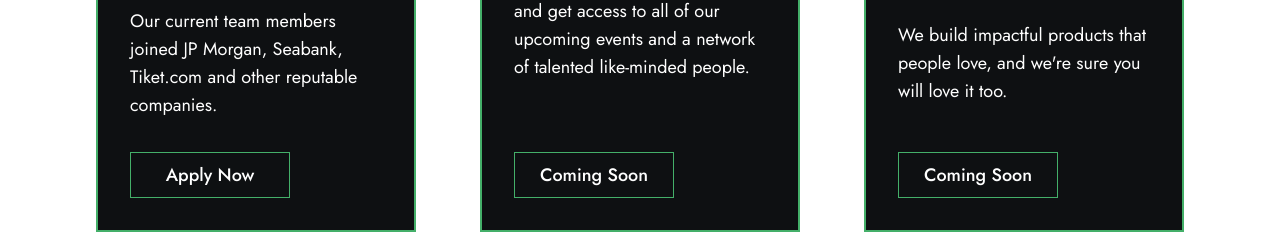
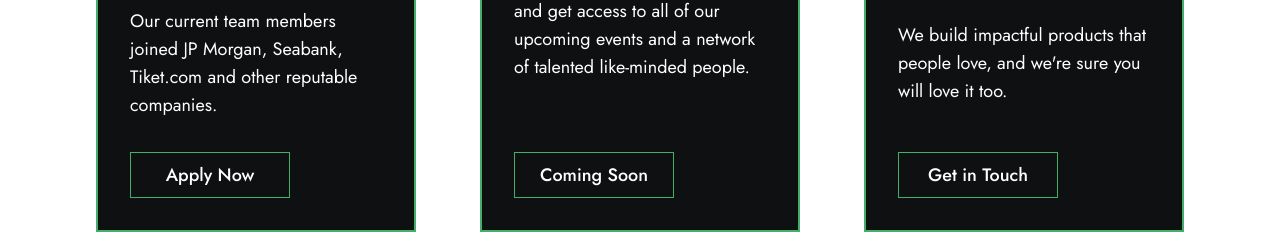
Before and after one commit to civtek/profile, a Next.js app: page / in a window 1280 px wide. Shown: the part 9404-9652 px from the top of the page. Built offline with nearby package versions, Linux system fonts and the light colour scheme.

Commit message:
partnership button

```diff
--- a/src/components/JoinUs.js
+++ b/src/components/JoinUs.js
@@ -116,9 +116,11 @@ export const JoinUs = () => {
             We build impactful products that people love, and we&apos;re sure
             you will love it too.
           </div>
-          <div className="w-40 flex items-center justify-center p-2 text-lg border border-primary font-medium cursor-pointer hover:bg-primary hover:text-dark transition duration-500 ease-in-out">
-            Coming Soon
-          </div>
+          <a href="mailto:civtek.dev@gmail.com">
+            <div className="w-40 flex items-center justify-center p-2 text-lg border border-primary font-medium cursor-pointer hover:bg-primary hover:text-dark transition duration-500 ease-in-out">
+              Get in Touch
+            </div>
+          </a>
         </motion.div>
       </div>
     </div>
```
